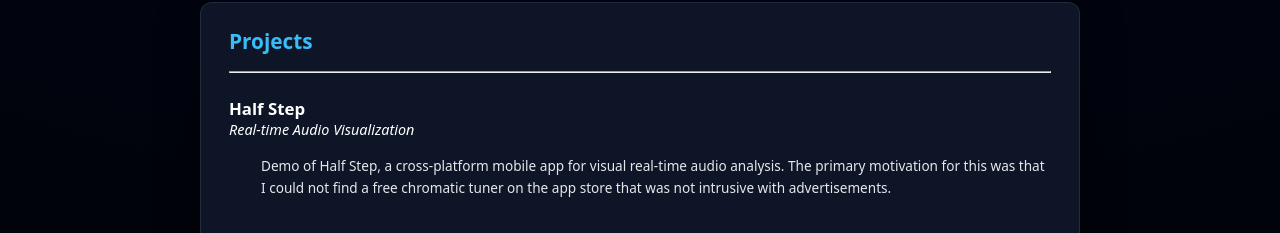
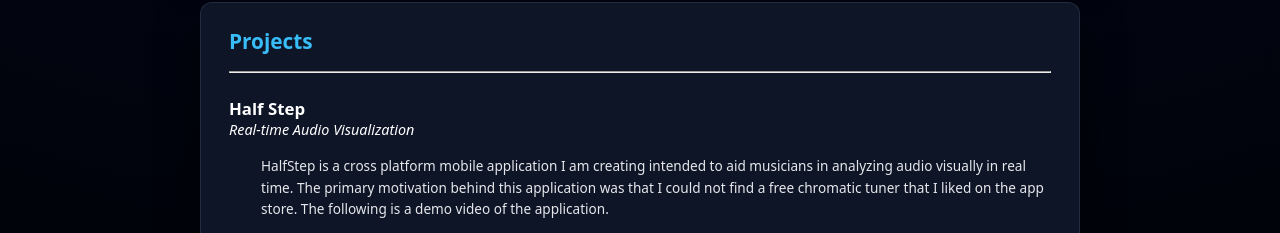
Before and after one commit to david-castellon/resume, a plain HTML site: page index.html in a window 1280 px wide. Shown: the part 1881-2114 px from the top of the page. Drawn offline with Linux system fonts and the light colour scheme; grey boxes are pictures that could not be loaded.

Commit message:
updated site and pdf content

```diff
--- a/index.html
+++ b/index.html
@@ -112,7 +112,7 @@
           <h3 class="job-location">Half Step</h3>
           <h4 class="job-title">Real-time Audio Visualization</h3>
           <div class="padding-left-2rem padding-top-1rem">
-            <p>Demo of Half Step, a cross-platform mobile app for visual real-time audio analysis. The primary motivation for this was that I could not find a free chromatic tuner on the app store that was not intrusive with advertisements.</p>
+            <p>HalfStep is a cross platform mobile application I am creating intended to aid musicians in analyzing audio visually in real time. The primary motivation behind this application was that I could not find a free chromatic tuner that I liked on the app store.  The following is a demo video of the application.</p>
             <div class="video-wrapper padding-top-1rem">
               <iframe
                   src="https://www.youtube.com/embed/Q7dqs-7cx2E"
```
Also changed, not shown: 1 other file.
